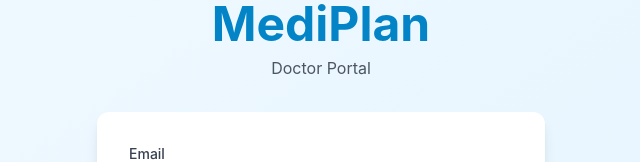
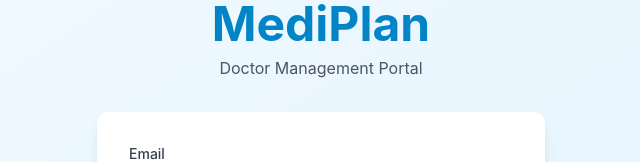
Before and after one commit to jnmonsanto/mediplan-frontend-doctor, a Vue app: page /login in a window 1280 px wide. Shown: the top 162 px of the page, without its empty margins (319-959 px from the left). Built offline with nearby package versions, Linux system fonts and the light colour scheme; no server answers; the HTML template or start-up script is replaced by a standard one.

Commit message:
completionId: cgen-d647b2290a634d26b39aaf8a9b71c7ec
cgen-d647b2290a634d26b39aaf8a9b71c7ec

```diff
--- a/src/pages/LoginPage.vue
+++ b/src/pages/LoginPage.vue
@@ -6,7 +6,7 @@
       <!-- Header -->
       <div class="text-center mb-8">
         <h1 class="text-5xl font-bold text-primary-600" style="font-weight: 700">MediPlan</h1>
-        <p class="mt-2 text-neutral-600">Doctor Portal</p>
+        <p class="mt-2 text-neutral-600">Doctor Management Portal</p>
       </div>
 
       <!-- Card -->
```
